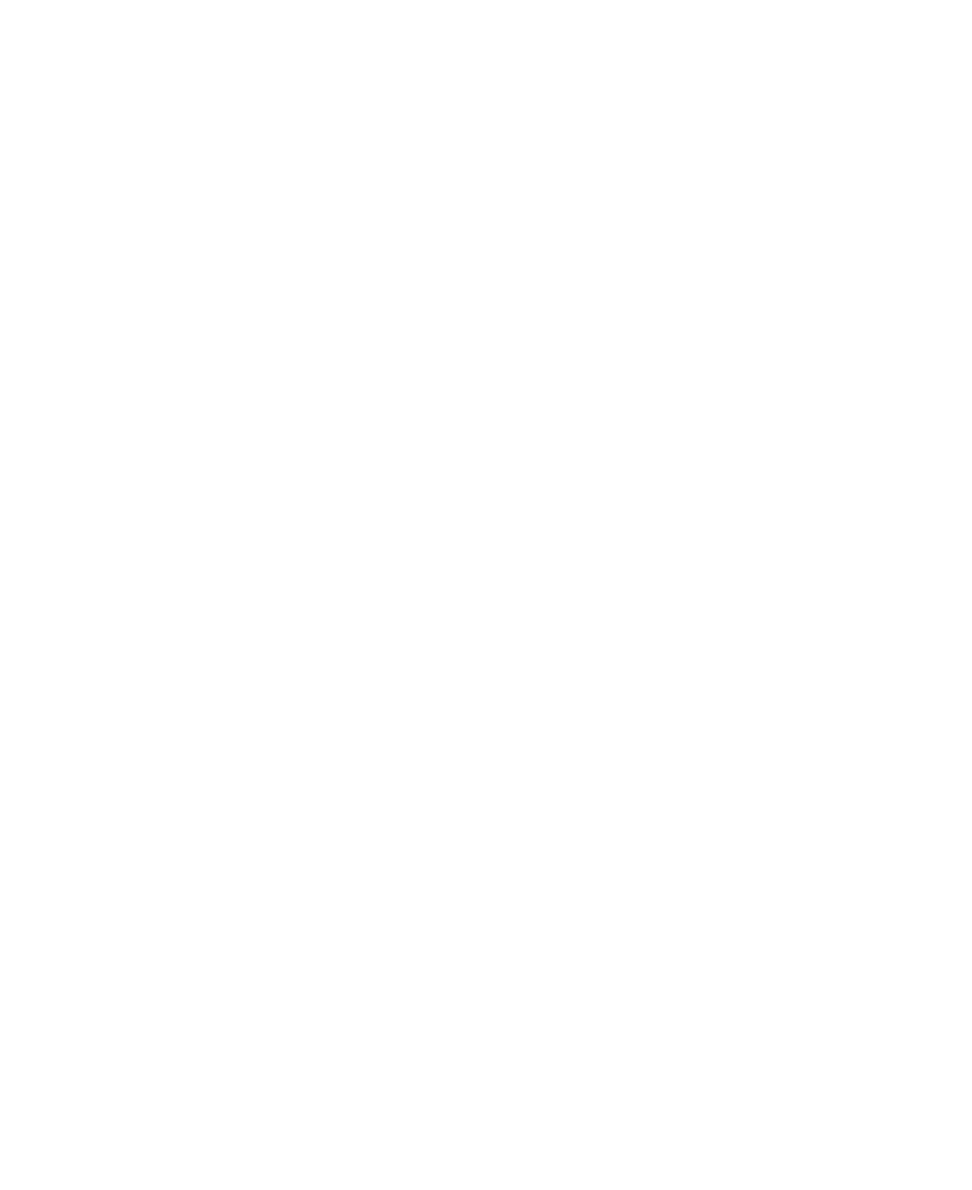
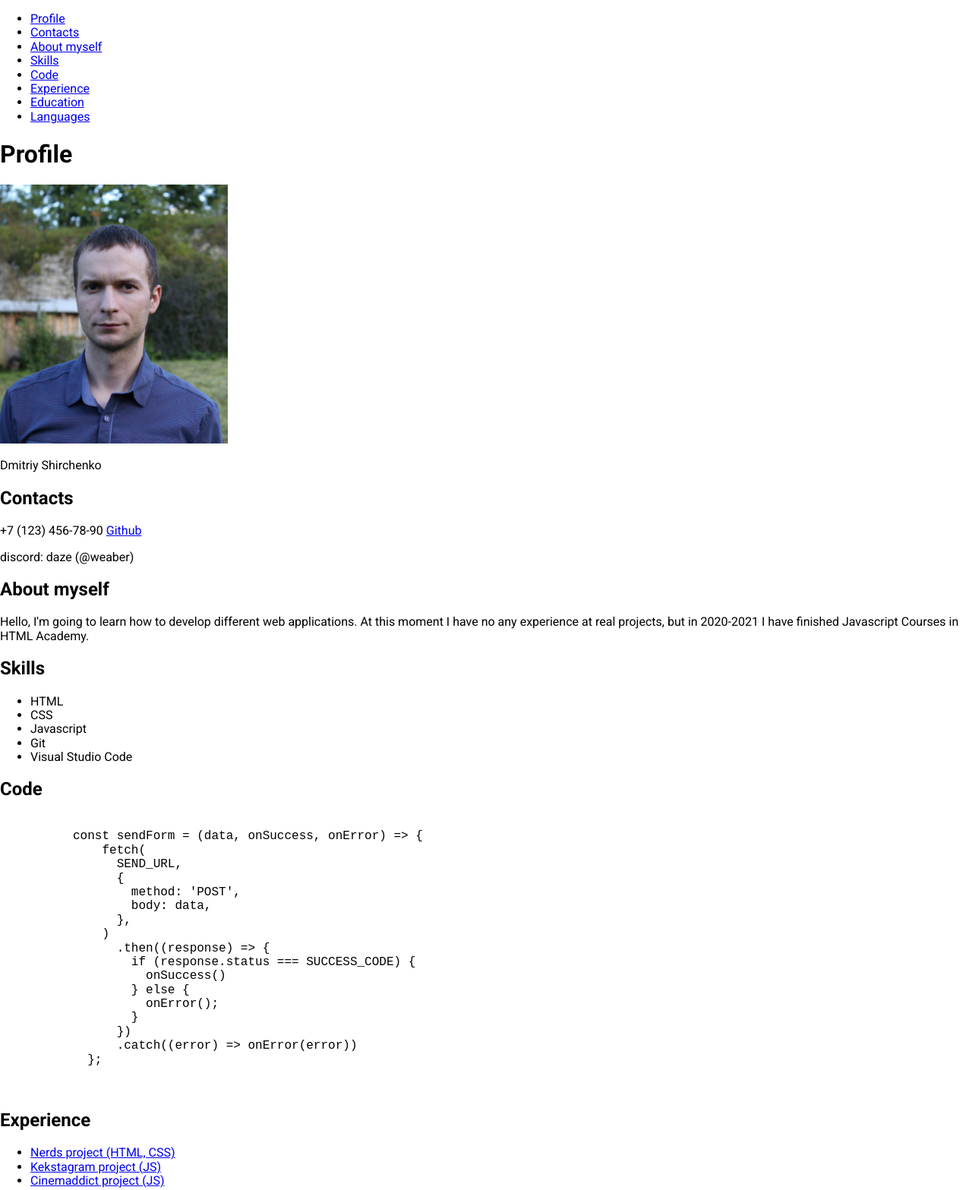
Before and after one commit to weaber/rsschool-cv, a website: page index.html in a window 1280 px wide. Shown: the top 1567 px of the page at 76% size. Before the commit the page ends 800 px from the top, so only its background shows below. Drawn offline with Linux system fonts and the light colour scheme.

Commit message:
feat: add basic page layout

```diff
--- a/index.html
+++ b/index.html
@@ -12,6 +12,122 @@
     <title>CV</title>
 </head>
 <body>
+  <header>
+    <nav>
+      <ul>
+        <li>
+          <a href="#profile">Profile</a>
+        </li>
+        <li>
+          <a href="#contacts">Contacts</a>
+        </li>
+        <li>
+          <a href="#about">About myself</a>
+        </li>
+        <li>
+          <a href="#skills">Skills</a>
+        </li>
+        <li>
+          <a href="#code">Code</a>
+        </li>
+        <li>
+          <a href="#experience">Experience</a>
+        </li>
+        <li>
+          <a href="#education">Education</a>
+        </li>
+        <li>
+          <a href="#languages">Languages</a>
+        </li>
+      </ul>
+    </nav>
+  </header>
 
+  <main>
+    <section id="profile" class="section">
+      <h1 class="section-title">Profile</h1>
+      <img src="img/photo.jpg" width="300" height="auto" alt="photo">
+      <p class="name">Dmitriy Shirchenko</p>
+    </section>
+
+    <section id="contacts" class="section">
+      <h2 class="section-title">Contacts</h2>
+      <phone>+7 (123) 456-78-90</phone>
+      <a href="https://github.com/weaber">Github</a>
+      <p>discord: daze (@weaber)</p>
+    </section>
+
+    <section id="about" class="section">
+      <h2 class="section-title">About myself</h2>
+      <p>Hello, I'm going to learn how to develop different web applications. At this moment I have no any experience at real projects, but in 2020-2021 I have finished
+        Javascript Courses in HTML Academy.</p>
+    </section>
+
+    <section id="skills" class="section">
+      <h2 class="section-title">Skills</h2>
+      <ul>
+        <li>HTML</li>
+        <li>CSS</li>
+        <li>Javascript</li>
+        <li>Git</li>
+        <li>Visual Studio Code</li>
+      </ul>
+    </section>
+
+    <section id="code" class="section">
+      <h2 class="section-title">Code</h2>
+      <pre>
+        <code>
+          const sendForm = (data, onSuccess, onError) => {
+              fetch(
+                SEND_URL,
+                {
+                  method: 'POST',
+                  body: data,
+                },
+              )
+                .then((response) => {
+                  if (response.status === SUCCESS_CODE) {
+                    onSuccess()
+                  } else {
+                    onError();
+                  }
+                })
+                .catch((error) => onError(error))
+            };
+        </code>
+      </pre>
+    </section>
+
+    <section id="experience" class="section">
+      <h2 class="section-title">Experience</h2>
+      <ul>
+        <li><a href="https://github.com/weaber/nerds">Nerds project (HTML, CSS)</a></li>
+        <li><a href="https://github.com/weaber/571125-kekstagram-21">Kekstagram project (JS)</a></li>
+        <li><a href="https://github.com/weaber/571125-cinemaddict-13">Cinemaddict project (JS)</a></li>
+      </ul>
+    </section>
+
+    <section id="education" class="section">
+      <h2 class="section-title">Education</h2>
+      <img src="img/certificate_js1.jpg" width="300" height="auto" alt="js1 certificate">
+      <img src="img/certificate_js2.jpg" width="300" height="auto" alt="js2 certificate">
+    </section>
+
+    <section id="languages" class="section">
+      <h2 class="section-title">Languages</h2>
+      <p>English, Intermediate</p>
+    </section>
+  </main>
+
+  <footer>
+    <a href="https://github.com/weaber">
+      <img src="img/github-mark.svg" width="50" height="auto" alt="Github">
+    </a>
+    <p>2023</p>
+    <a href="https://rs.school/js/">
+      <img src="img/rs_school_js.svg" width="150" height="auto" alt="RSSchool logo">
+    </a>
+  </footer>
 </body>
 </html>
```
Also changed, not shown: img/github-mark.svg (added), img/rs_school_js.svg (added).
